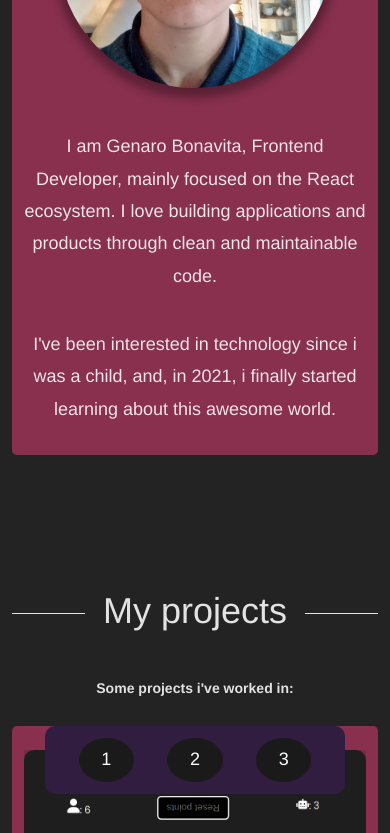
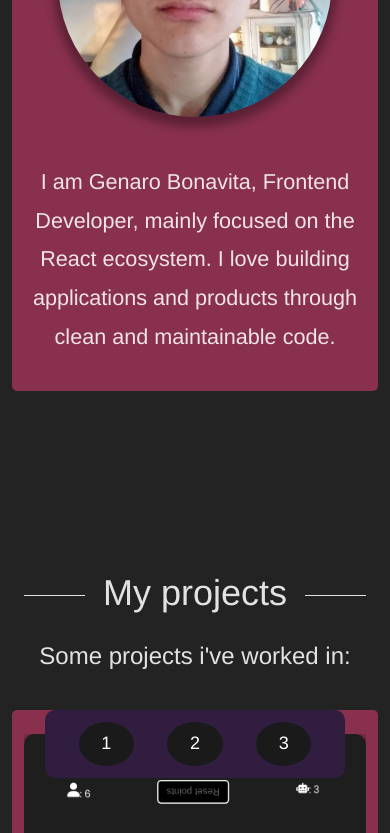
Before and after one commit to genaroibc/portfolio, a React (Vite) app: page / in a window 390 px wide. Shown: the part 1320-2153 px from the top of the page. Built offline with nearby package versions, Linux system fonts and the light colour scheme.

Commit message:
fix: add responsive styles

```diff
--- a/src/components/About.jsx
+++ b/src/components/About.jsx
@@ -1,9 +1,14 @@
+import styled from "styled-components";
 import {
   STSectionTitle,
   STPicture,
   STImg,
   STFlexCont,
 } from "./shared/STComponents";
+
+const STPgph = styled.p`
+  font-size: 1.8rem;
+`;
 
 export default function About() {
   return (
@@ -19,16 +24,11 @@ export default function About() {
         </STPicture>
 
         <STFlexCont flexDir="column" padding="0">
-          <p>
+          <STPgph>
             I am Genaro Bonavita, Frontend Developer, mainly focused on the
             React ecosystem. I love building applications and products through
             clean and maintainable code.
-          </p>
-
-          <p>
-            I've been interested in technology since i was a child, and, in
-            2021, i finally started learning about this awesome world.
-          </p>
+          </STPgph>
         </STFlexCont>
       </STFlexCont>
     </section>
--- a/src/components/Projects.jsx
+++ b/src/components/Projects.jsx
@@ -57,6 +57,7 @@ const STSlide = styled(STFlexCont)`
 
 const STIconsCont = styled.div`
   display: flex;
+  flex-wrap: wrap;
   justify-content: center;
   max-width: 400px;
   margin: auto;
@@ -121,7 +122,7 @@ export default function Projects() {
   return (
     <section id="projects">
       <STSectionTitle>My projects</STSectionTitle>
-      <h3>Some projects i've worked in:</h3>
+      <STSubTitle>Some projects i've worked in:</STSubTitle>
       <div style={{ position: "relative" }}>
         {projectsConfig.map(
           ({
@@ -147,7 +148,7 @@ export default function Projects() {
               </STSlidePicture>
 
               <STFlexCont flexDir="column">
-                <STSubTitle margin="1rem" fonSize="2.5rem">
+                <STSubTitle fontWeight={600} margin="1rem" fonSize="2.5rem">
                   {title}
                 </STSubTitle>
                 <p>{description}</p>
--- a/src/components/Skills.jsx
+++ b/src/components/Skills.jsx
@@ -11,7 +11,7 @@ export default function Stack() {
   return (
     <section id="skills">
       <STSectionTitle>Skills</STSectionTitle>
-      <h3>Stack of technologies:</h3>
+      <STSubTitle>Stack of technologies:</STSubTitle>
       <STFlexCont jusCont="center">
         <article>
           <STSubTitle fontSize="1.6rem">I know:</STSubTitle>
--- a/src/components/shared/STComponents.js
+++ b/src/components/shared/STComponents.js
@@ -11,6 +11,8 @@ export const STPicture = styled.picture`
 export const STSectionTitle = styled.h2`
   overflow: hidden;
   text-align: center;
+
+  margin: 1rem;
 
   font-size: 3rem;
   line-height: normal;
@@ -76,8 +78,10 @@ export const STFlexCont = styled.div`
 
 export const STSubTitle = styled.h4`
   padding: ${({ padding }) => padding ?? "initial"};
-  margin: ${({ margin }) => margin ?? "initial"};
+  margin: ${({ margin }) => margin ?? "1.5rem auto 2.5rem"};
 
   font-size: ${({ fontSize }) => fontSize ?? "2rem"};
   text-align: ${({ textAlign }) => textAlign ?? "center"};
+
+  font-weight: ${({ fontWeight }) => fontWeight ?? "400"};
 `;
```
